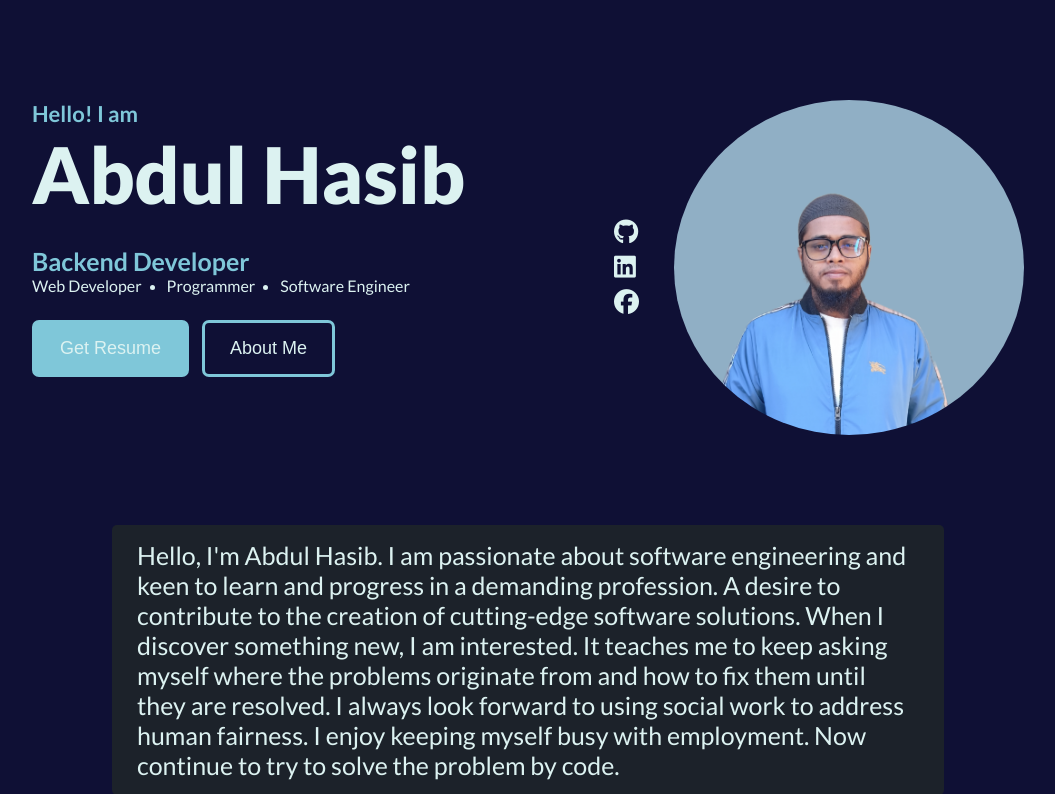
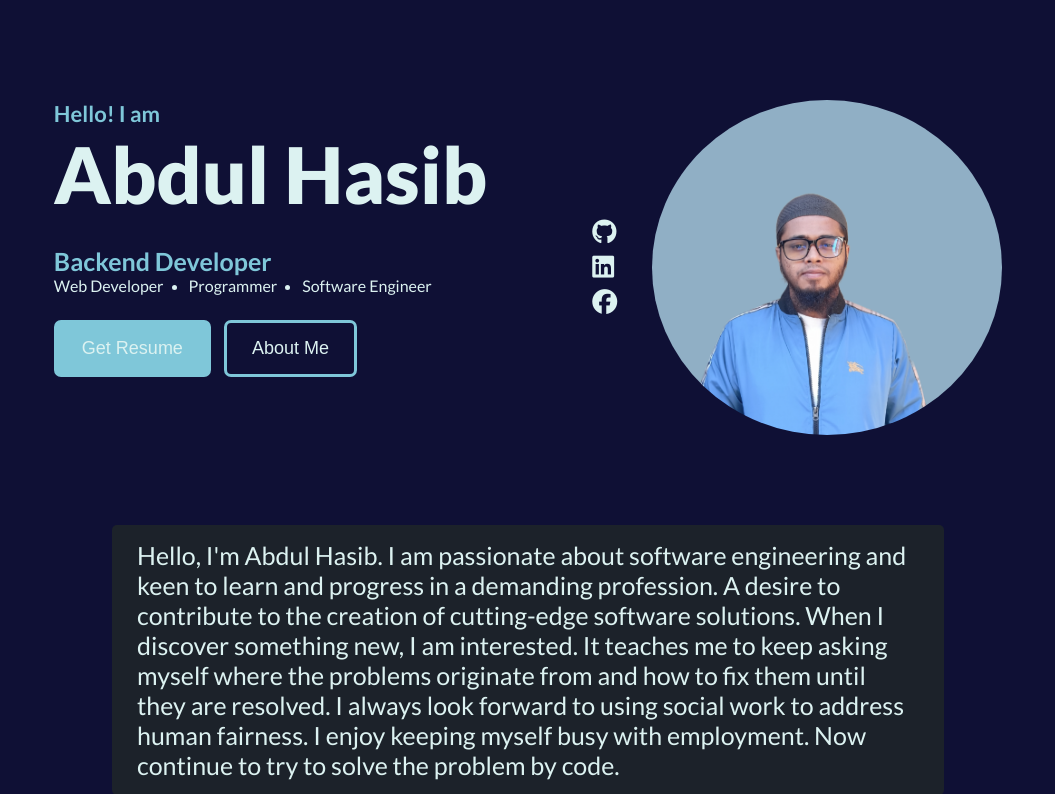
Before and after one commit to abdulHasib2030/portfolio, a Django app: page / in a window 1280 px wide. Shown: the part 93-887 px from the top of the page, without its empty margins (112-1167 px from the left). Run offline with Django 4.2, Linux system fonts and the light colour scheme.

Commit message:
Edit Css

```diff
--- a/portfolio/static/css/style.css
+++ b/portfolio/static/css/style.css
@@ -9,6 +9,10 @@
   --backgroundColor: #0F1035;
   --fontColor: #DCF2F1;
   --buttonColor: #7FC7D9;
+}
+::selection{
+  background: var(--backgroundColor);
+  color: var(--buttonColor);
 }
 body {
   font-family: "Lato", sans-serif;
@@ -58,7 +62,7 @@ body {
 #hero .container {
   display: flex;
   margin-top: 100px;
-  justify-content: space-evenly;
+  justify-content: center;
 }
 .first_child h4 {
   font-size: 22px;
@@ -102,6 +106,9 @@ body {
 .first_child button:last-child {
   background: var(--backgroundColor);
 
+}
+.first_child{
+  margin-right:100px;
 }
 
 .second_child {
@@ -439,6 +446,9 @@ nav .menu-btn i{
 }
 
 @media screen and (max-width:550px){
+  .first_child{
+    margin: 0;
+  }
   .skill_child h4{
     font-size: 15px;
     padding: 5px;
```
